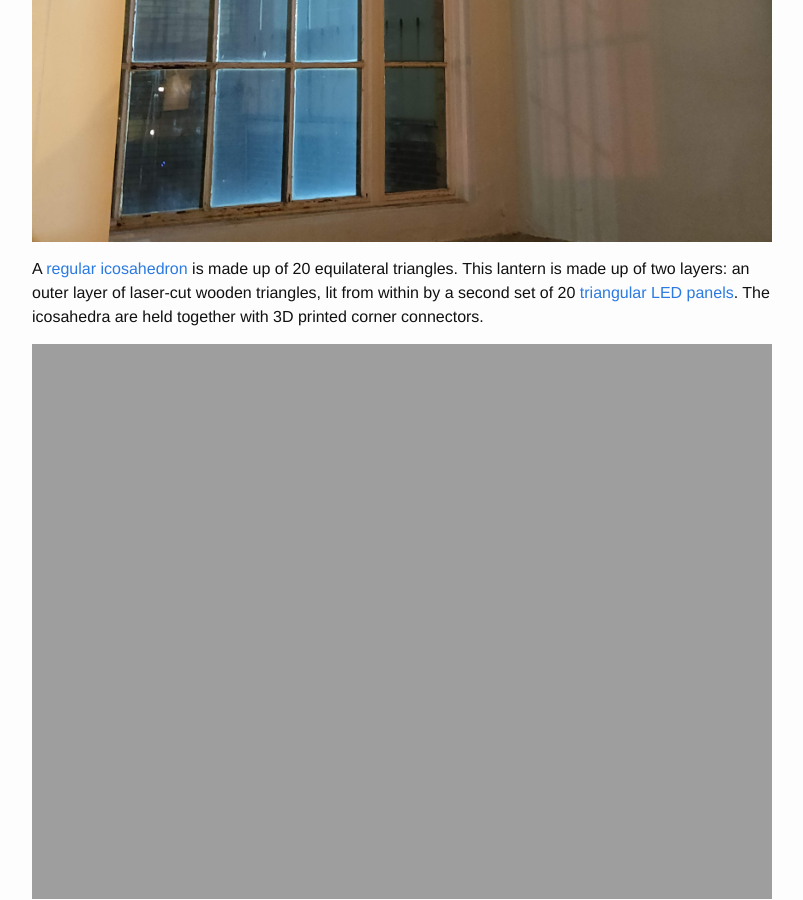
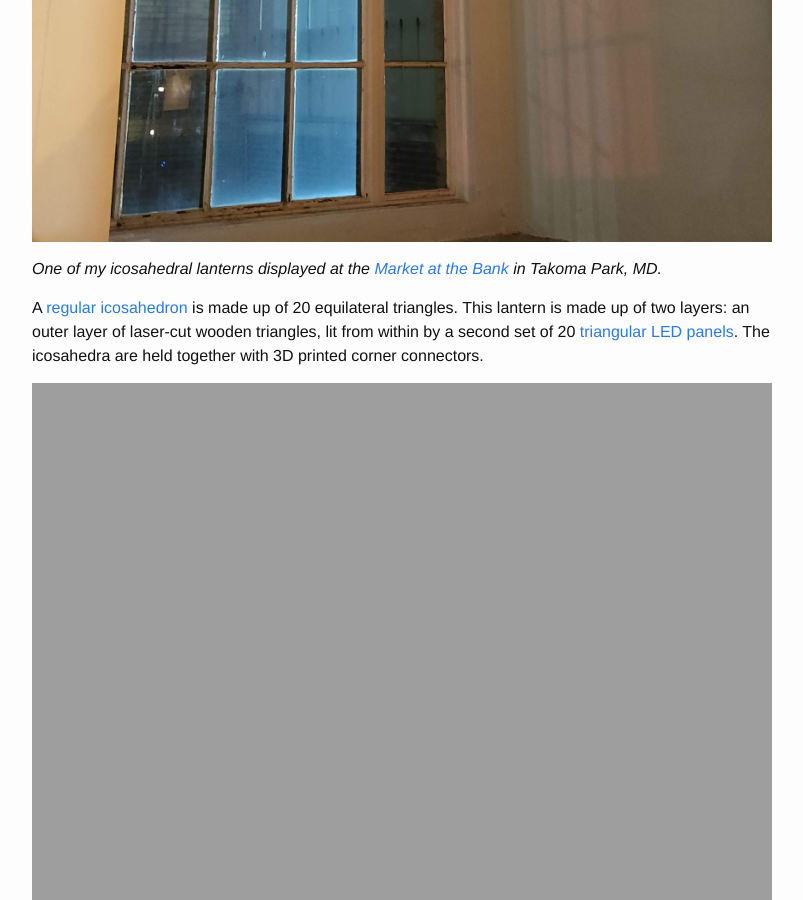
Before and after one commit to patrickfletcher/patrickfletcher.github.io, a Jekyll site: the page built from lights.md, in a window 1280 px wide and 900 px high, scrolled down 1439 px. Shown: the whole window, without its empty margins (238-1041 px from the left). Built offline with Jekyll 4.4.1, drawn with Linux system fonts in a browser that asks for light colours; some of the changed text lies outside the part shown.

Commit message:
Update lights.md

```diff
--- a/lights.md
+++ b/lights.md
@@ -20,8 +20,10 @@ I designed these triangular LED panels to light my [icosahedral lantern](#icosah
 ## Icosahedral Lantern
 
 <p style="text-align:center;">
-<img src="{{ site.url }}/assets/led/lantern in bank window.jpg" alt="Equilateral triangle with 10 LEDs"  style="width: 100%"/>
+<img src="{{ site.url }}/assets/led/lantern in bank window.jpg" alt="Icosahedral lantern at the Takoma Park Bank"  style="width: 100%"/>
 </p>
+
+*One of my icosahedral lanterns displayed at the [Market at the Bank](https://www.marketatthebank.com/) in Takoma Park, MD.*
 
 A [regular icosahedron](https://en.wikipedia.org/wiki/Regular_icosahedron) is made up of 20 equilateral triangles. This lantern is made up of two layers: an outer layer of laser-cut wooden triangles, lit from within by a second set of 20 [triangular LED panels](#triangular-led-panels). The icosahedra are held together with 3D printed corner connectors.
 
@@ -39,6 +41,8 @@ The LEDs are driven using the excellent [Pixelblaze v3 controller](https://www.b
 <img src="{{ site.url }}/assets/led/portholes.jpg" alt="Equilateral triangle with 10 LEDs"  style="width: 100%"/>
 </p>
 
+*A pair of LED portholes displayed at the [Market at the Bank](https://www.marketatthebank.com/) in Takoma Park, MD.*
+
 These colorful light fixtures are lit with flat arrays of my [triangular LED panels](#triangular-led-panels). The small one has 6 triangles and the large one has 13.  These panels are also driven by [Pixelblaze v3 controllers](https://www.bhencke.com/pixelblaze) and the Pixelblaze sensor board expansion, which includes a microphone for sound-reactive effects.
 
 <p style="text-align:center;">
```
